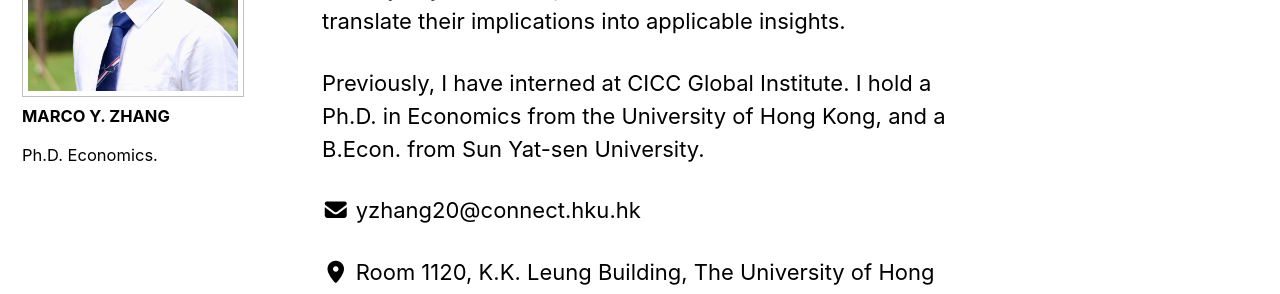
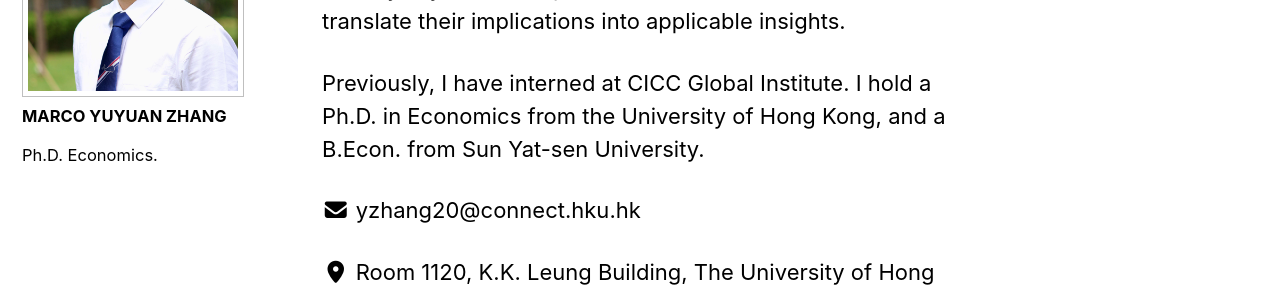
Before and after one commit to yuyuanecon/yuyuanecon.github.io, a Jekyll site: the page built from index.html, in a window 1280 px wide. Shown: the part 301-595 px from the top of the page. Built offline with Jekyll 4.4.1, drawn with Linux system fonts in a browser that asks for light colours; cached includes are drawn as plain includes; the list of posts is cut into pages by our own code.

Commit message:
Update _config.yml

```diff
--- a/_config.yml
+++ b/_config.yml
@@ -113,7 +113,7 @@ analytics:
 
 # Site Author
 author:
-  name             : "MARCO Y. ZHANG"
+  name             : "MARCO YUYUAN ZHANG"
   avatar           : "/assets/images/bio_hku_compressed.jpg" # path of avatar image, e.g. "/assets/images/bio-photo.jpg"
   bio              : "Ph.D. Economics."
   #location         : "1120, K.K. Leung Building, The University of Hong Kong, Pokfulam, HK"
```
